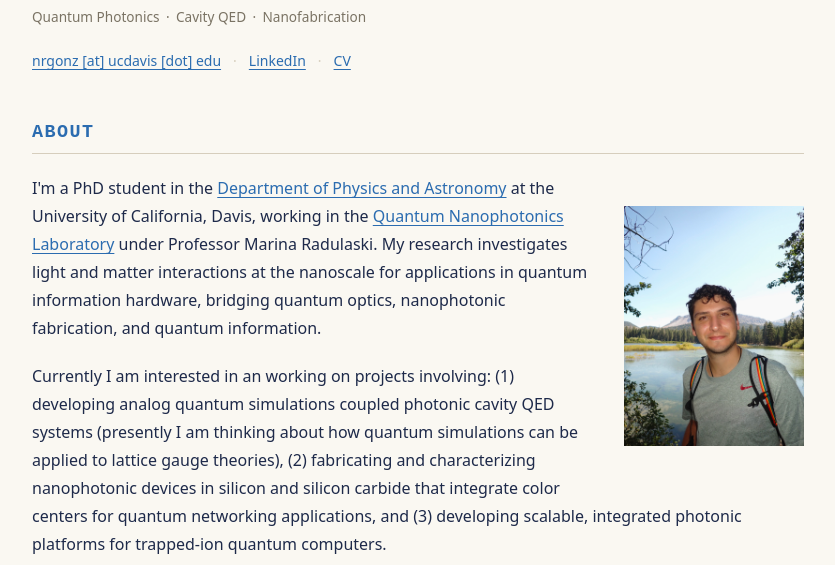
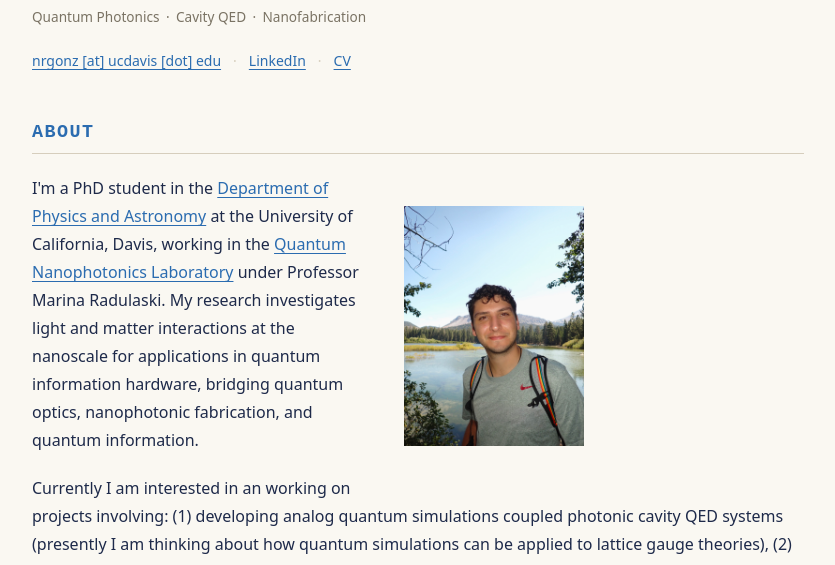
Before and after one commit to ngonzal/ngonzal.github.io, an Astro site in the folder Page/: page / in a window 1280 px wide. Shown: the part 202-767 px from the top of the page, without its empty margins (222-1057 px from the left). Built offline with nearby package versions, Linux system fonts and the light colour scheme; Astro itself is replaced by a stand-in of ours.

Commit message:
sizing of photos

```diff
--- a/Page/src/pages/index.astro
+++ b/Page/src/pages/index.astro
@@ -37,7 +37,7 @@ const meta = {
   <section class="section">
     <h2 class="section-heading">About</h2>
     <div class="prose">
-      <div class="hero-photo">
+      <div class="hero-photo" style="width: 300pt;">
         <img src="/photos/cover_photo.jpg" alt="Nathan González" />
       </div>
       <p>
```
